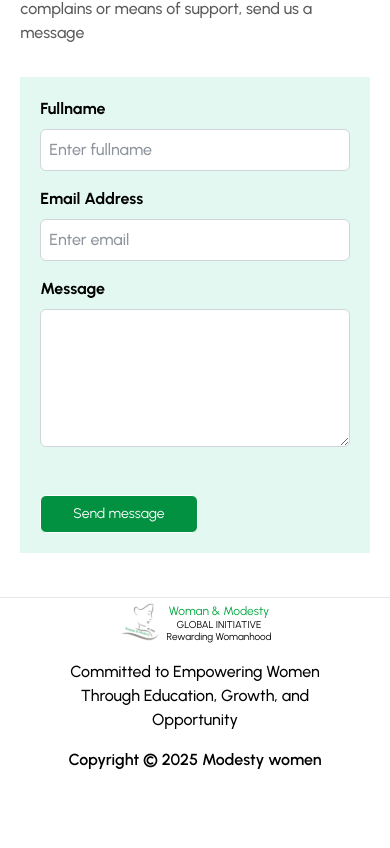
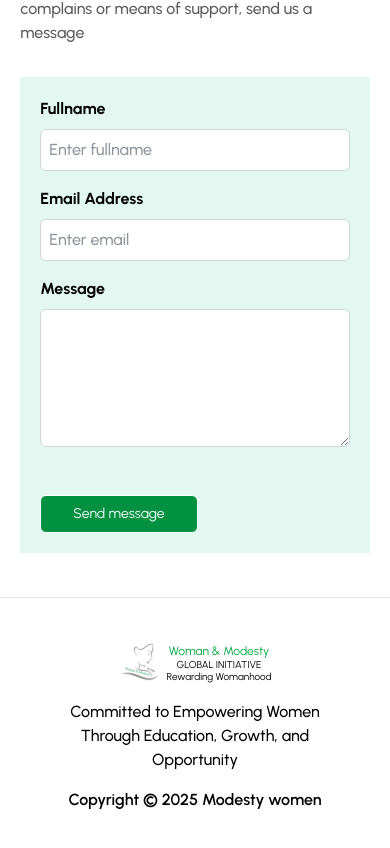
Before and after one commit to onlyeugene/ModestyWomen, a React (Vite) app: page / in a window 390 px wide. Shown: the part 5197-6045 px from the top of the page. Before the commit the page ends 5973 px from the top, so only its background shows below. Built offline with nearby package versions, Linux system fonts and the light colour scheme.

Commit message:
feat: fixed the logo on mobile

```diff
--- a/src/components/common/footer/index.jsx
+++ b/src/components/common/footer/index.jsx
@@ -4,7 +4,7 @@ import Container from "../../container";
 
 const Footer = () => {
   return (
-    <div className="flex flex-col justify-center text-center items-center border-t border-gray-200">
+    <div className="flex flex-col justify-center text-center items-center border-t border-gray-200 py-10">
       <Container>
         <div className="space-y-4">
           <div className="flex justify-center">
```
